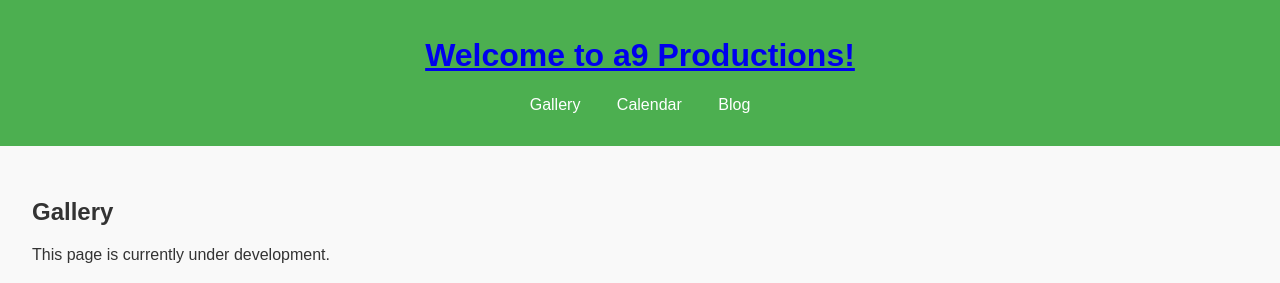
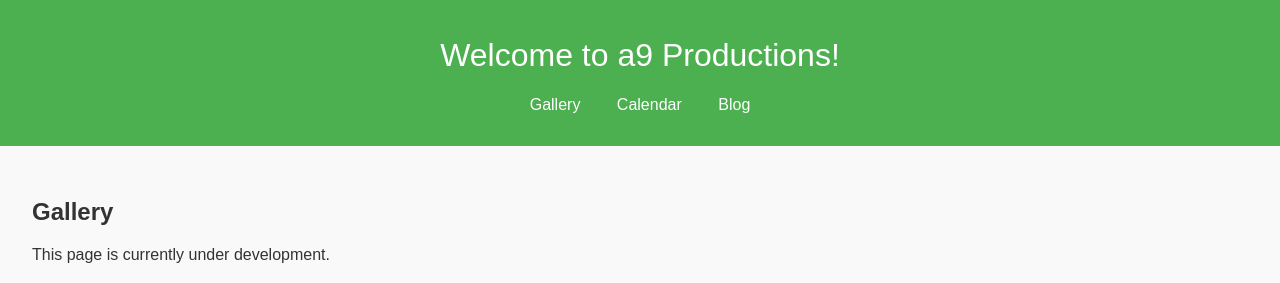
Before and after one commit to a9productions/hello, a plain HTML site: page gallery.html in a window 1280 px wide. Shown: the top 283 px of the page. Drawn offline with Linux system fonts and the light colour scheme.

Commit message:
Update style.css

```diff
--- a/style.css
+++ b/style.css
@@ -53,3 +53,18 @@ footer {
     text-align: center;
     padding: 1rem;
 }
+
+/* Normal hyperlinks */
+a {
+    color: white;
+    font-weight: 400;
+    text-decoration: none;
+}
+
+/* Bold hyperlinks */
+header a {
+    color: white;
+    font-weight: 400;
+    text-decoration: none;
+}
+}
```
